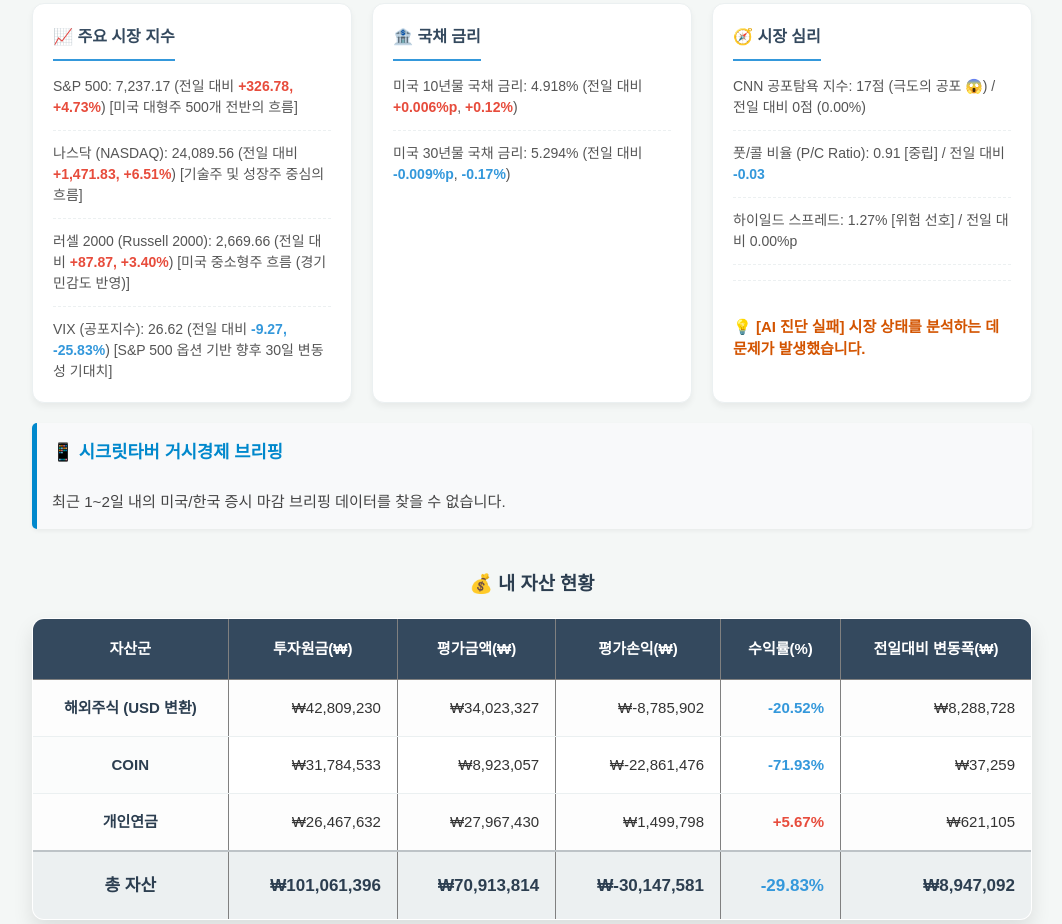
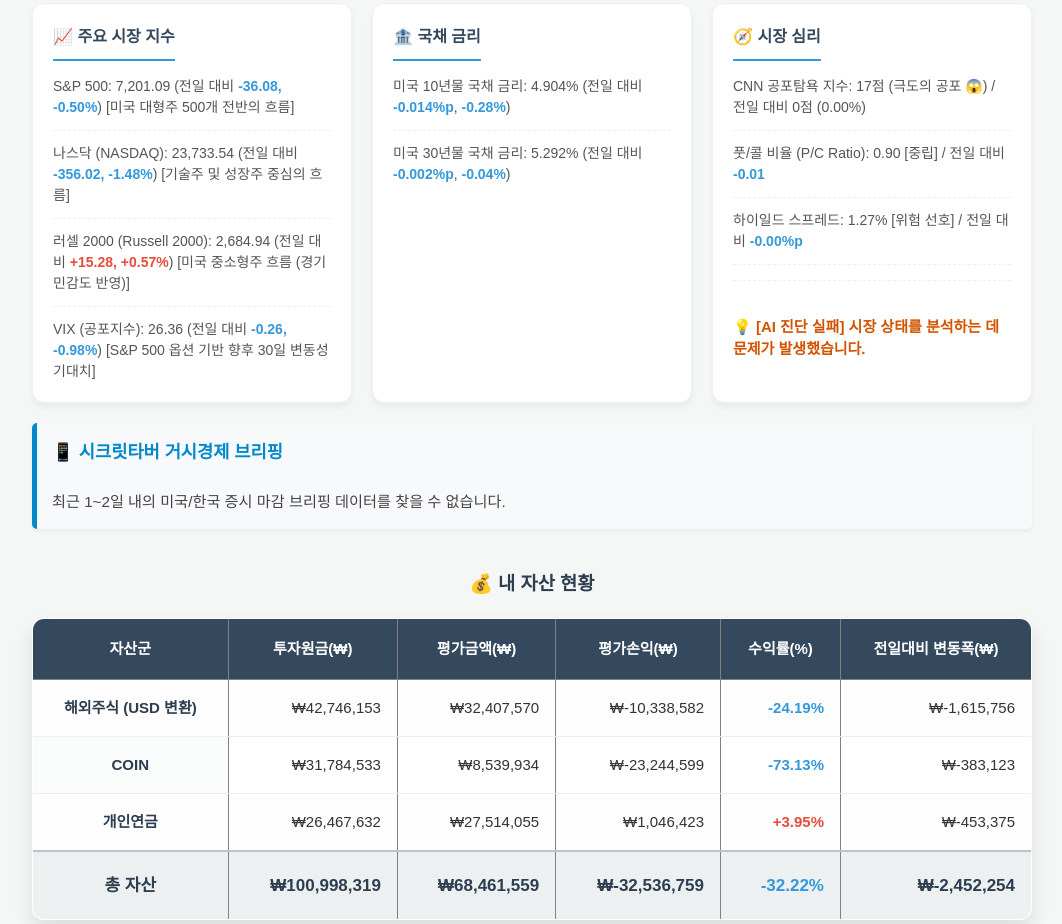
Before and after one commit to darkmirr-bitcoin/myAssetReport, a plain HTML site: page index.html in a window 1280 px wide. Shown: the part 283-1207 px from the top of the page, without its empty margins (108-1170 px from the left). Drawn offline with Linux system fonts and the light colour scheme.

Commit message:
🚀 일일 자산 리포트 및 아카이브 업데이트

```diff
--- a/index.html
+++ b/index.html
@@ -4,14 +4,14 @@
     <head>
         <meta charset="UTF-8">
         <meta name="viewport" content="width=device-width, initial-scale=1.0">
-        <title>일일 자산 리포트 (2026-11-24)</title>
+        <title>일일 자산 리포트 (2026-11-25)</title>
         <link rel="stylesheet" href="style.css">
     </head>
     <body>
         <h2>📊 일일 자산 리포트</h2>
         <div class="summary-header">
-            <p>🕒 <strong>업데이트:</strong> 2026-11-24 15:43:19 (KST)</p>
-            <p>💵 <strong>적용 환율:</strong> 1달러 = <strong>1,343.78원</strong></p>
+            <p>🕒 <strong>업데이트:</strong> 2026-11-25 14:13:40 (KST)</p>
+            <p>💵 <strong>적용 환율:</strong> 1달러 = <strong>1,341.80원</strong></p>
         </div>
 
         <!-- 🔥 여기에 AI 액션 보드가 가장 먼저 뜹니다! -->
@@ -24,15 +24,15 @@
             <div class="macro-cards">
                 <div class="macro-card">
                     <h4>📈 주요 시장 지수</h4>
-                    <ul><li>S&P 500: 7,237.17 (전일 대비 <span class="pos">+326.78,</span> <span class="pos">+4.73%</span>) [미국 대형주 500개 전반의 흐름]</li><li>나스닥 (NASDAQ): 24,089.56 (전일 대비 <span class="pos">+1,471.83,</span> <span class="pos">+6.51%</span>) [기술주 및 성장주 중심의 흐름]</li><li>러셀 2000 (Russell 2000): 2,669.66 (전일 대비 <span class="pos">+87.87,</span> <span class="pos">+3.40%</span>) [미국 중소형주 흐름 (경기 민감도 반영)]</li><li>VIX (공포지수): 26.62 (전일 대비 <span class="neg">-9.27,</span> <span class="neg">-25.83%</span>) [S&P 500 옵션 기반 향후 30일 변동성 기대치]</li></ul>
+                    <ul><li>S&P 500: 7,201.09 (전일 대비 <span class="neg">-36.08,</span> <span class="neg">-0.50%</span>) [미국 대형주 500개 전반의 흐름]</li><li>나스닥 (NASDAQ): 23,733.54 (전일 대비 <span class="neg">-356.02,</span> <span class="neg">-1.48%</span>) [기술주 및 성장주 중심의 흐름]</li><li>러셀 2000 (Russell 2000): 2,684.94 (전일 대비 <span class="pos">+15.28,</span> <span class="pos">+0.57%</span>) [미국 중소형주 흐름 (경기 민감도 반영)]</li><li>VIX (공포지수): 26.36 (전일 대비 <span class="neg">-0.26,</span> <span class="neg">-0.98%</span>) [S&P 500 옵션 기반 향후 30일 변동성 기대치]</li></ul>
                 </div>
                 <div class="macro-card">
                     <h4>🏦 국채 금리</h4>
-                    <ul><li>미국 10년물 국채 금리: 4.918% (전일 대비 <span class="pos">+0.006%p</span>, <span class="pos">+0.12%</span>)</li><li>미국 30년물 국채 금리: 5.294% (전일 대비 <span class="neg">-0.009%p</span>, <span class="neg">-0.17%</span>)</li></ul>
+                    <ul><li>미국 10년물 국채 금리: 4.904% (전일 대비 <span class="neg">-0.014%p</span>, <span class="neg">-0.28%</span>)</li><li>미국 30년물 국채 금리: 5.292% (전일 대비 <span class="neg">-0.002%p</span>, <span class="neg">-0.04%</span>)</li></ul>
                 </div>
                 <div class="macro-card">
                     <h4>🧭 시장 심리</h4>
-                    <ul><li>CNN 공포탐욕 지수: 17점 (극도의 공포 😱) / 전일 대비 0점 (0.00%)</li><li>풋/콜 비율 (P/C Ratio): 0.91 [중립] / 전일 대비 <span class="neg">-0.03</span></li><li>하이일드 스프레드: 1.27% [위험 선호] / 전일 대비 0.00%p</li><div class='ai-summary-line'><br><strong style='color:#d35400;'>💡 [AI 진단 실패] 시장 상태를 분석하는 데 문제가 발생했습니다.</strong></div></ul>
+                    <ul><li>CNN 공포탐욕 지수: 17점 (극도의 공포 😱) / 전일 대비 0점 (0.00%)</li><li>풋/콜 비율 (P/C Ratio): 0.90 [중립] / 전일 대비 <span class="neg">-0.01</span></li><li>하이일드 스프레드: 1.27% [위험 선호] / 전일 대비 <span class="neg">-0.00%p</span></li><div class='ai-summary-line'><br><strong style='color:#d35400;'>💡 [AI 진단 실패] 시장 상태를 분석하는 데 문제가 발생했습니다.</strong></div></ul>
                 </div>
             </div>
 
@@ -59,35 +59,35 @@
   <tbody>
     <tr>
       <td>해외주식 (USD 변환)</td>
-      <td>₩42,809,230</td>
-      <td>₩34,023,327</td>
-      <td>₩-8,785,902</td>
-      <td><span class='neg'>-20.52%</span></td>
-      <td>₩8,288,728</td>
+      <td>₩42,746,153</td>
+      <td>₩32,407,570</td>
+      <td>₩-10,338,582</td>
+      <td><span class='neg'>-24.19%</span></td>
+      <td>₩-1,615,756</td>
     </tr>
     <tr>
       <td>COIN</td>
       <td>₩31,784,533</td>
-      <td>₩8,923,057</td>
-      <td>₩-22,861,476</td>
-      <td><span class='neg'>-71.93%</span></td>
-      <td>₩37,259</td>
+      <td>₩8,539,934</td>
+      <td>₩-23,244,599</td>
+      <td><span class='neg'>-73.13%</span></td>
+      <td>₩-383,123</td>
     </tr>
     <tr>
       <td>개인연금</td>
       <td>₩26,467,632</td>
-      <td>₩27,967,430</td>
-      <td>₩1,499,798</td>
-      <td><span class='pos'>+5.67%</span></td>
-      <td>₩621,105</td>
+      <td>₩27,514,055</td>
+      <td>₩1,046,423</td>
+      <td><span class='pos'>+3.95%</span></td>
+      <td>₩-453,375</td>
     </tr>
     <tr>
       <td>총 자산</td>
-      <td>₩101,061,396</td>
-      <td>₩70,913,814</td>
-      <td>₩-30,147,581</td>
-      <td><span class='neg'>-29.83%</span></td>
-      <td>₩8,947,092</td>
+      <td>₩100,998,319</td>
+      <td>₩68,461,559</td>
+      <td>₩-32,536,759</td>
+      <td><span class='neg'>-32.22%</span></td>
+      <td>₩-2,452,254</td>
     </tr>
   </tbody>
 </table>
```
Also changed, not shown: 1 other file.
